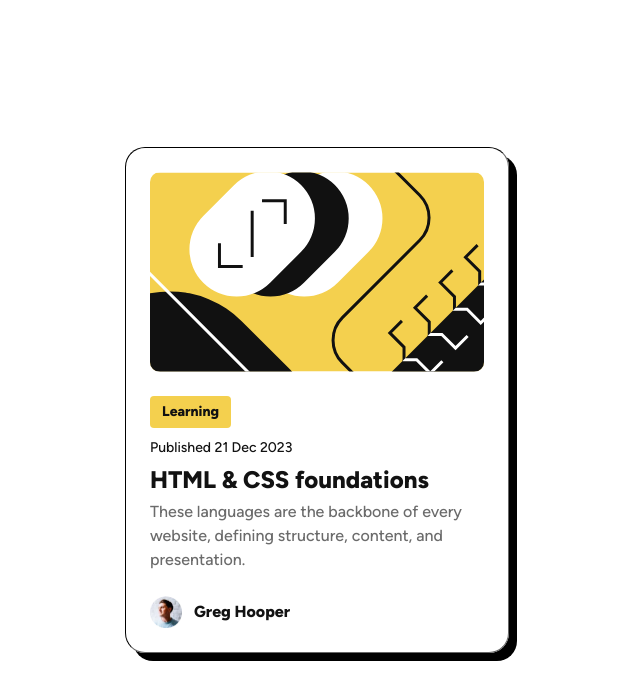
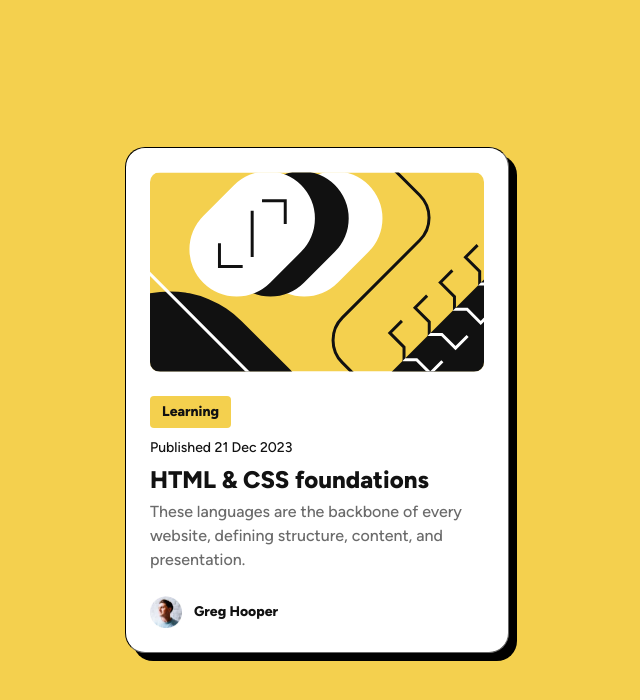
Before and after one commit to kalwilson/fem-blog-preview-card, a plain HTML site: page index.html in a window 1280 px wide. Shown: the whole page, without its empty margins (323-963 px from the left). Drawn offline with Linux system fonts and the light colour scheme.

Commit message:
Add in background colors for body and card.

```diff
--- a/styles.css
+++ b/styles.css
@@ -238,6 +238,7 @@ section {
 
   --font-size-xs: clamp(0.75rem, 0.217vw + 0.707rem, 0.875rem);
   --font-size-sm: clamp(0.875rem, 0.219vw + 0.831rem, 1rem);
+  --font-size-base: 0.875rem;
   --font-size-md: 1rem;
   --font-size-lg: clamp(1.25rem, 0.435vw + 1.163rem, 1.5rem);
 
@@ -266,6 +267,7 @@ section {
 body {
   height: 100vh;
   height: 100dvh;
+  background-color: var(--color-accent-300);
   padding: 0;
   margin: 0;
   display: flex;
@@ -286,6 +288,7 @@ body {
   display: flex;
   flex-flow: column nowrap;
   gap: var(--space-lg);
+  background-color: var(--color-main-100);
   padding: var(--space-lg);
   border-radius: var(--radius-md);
   border: 1px inset var(--color-main-950);
@@ -348,7 +351,7 @@ body {
 }
 
 .card__author {
-  font-size: var(--font-size-sm);
+  font-size: var(--font-size-base);
   font-style: normal;
   font-weight: var(--font-weight-bold);
 }
```
